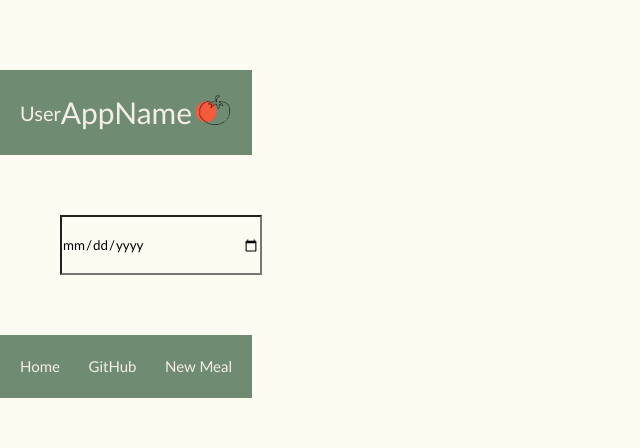
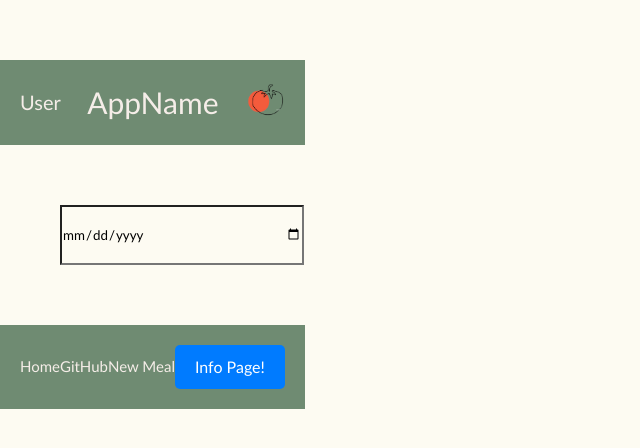
Before and after one commit to zomgbat/Project-2-React-Application, a React (Vite) app: page / in a window 1280 px wide. Shown: the part 166-614 px from the top of the page, without its empty margins (0-640 px from the left). Built offline with nearby package versions, Linux system fonts and the light colour scheme.

Commit message:
infopage basics added

```diff
--- a/src/App.jsx
+++ b/src/App.jsx
@@ -10,7 +10,7 @@ import Footer from './Components/Footer'
 import Header from './Components/Header'
 import { useState, useEffect } from 'react'
 import { useLocation } from 'react-router-dom'
-
+import Info from './Pages/Info'
 
 
 function App() {
@@ -49,6 +49,7 @@ function App() {
         <Route path='/about' element={<AboutPage />} />
         <Route path='/custom-meal' element={<CustomMealPage />} />
         <Route path='/user' element={<UserPage />} />
+        <Route path='/info' element={<Info />} />
       </Routes>
       <Footer />
     </>
--- a/src/Components/Footer.jsx
+++ b/src/Components/Footer.jsx
@@ -7,6 +7,8 @@ function Footer () {
         <Link className='footerHome' to="/"> Home </Link>
         <a className='footerGit' href="https://github.com/zomgbat/Project-2-React-Application"> GitHub </a>
         <Link className='footerNew' to="/custom-meal"> New Meal </Link>
+        <Link className="infoButton" to="/info">Info Page!</Link>
+
         </div>
     )
 }
--- /dev/null
+++ b/src/Pages/Info.jsx
@@ -0,0 +1,31 @@
+import { Link } from "react-router-dom";
+import '../styles/Info.css';
+
+
+function InfoPage() {
+    return (
+        <div className="infoPageContainer">
+            <h1>How to use... </h1>
+            <p>
+
+            This app. provides an easy way to <b> monitor your calories consumed per day, and the types of foods you have been eating (i.e fruit and veg.). </b>
+
+                <br></br>
+                <br></br>
+
+                By automatically calculating your calorie count, based on your entered amount, as well as your target number of a certain food type.
+
+                <br></br>
+                <br></br>
+
+                Simply, add meals on the Dashboard (or add customized meals to the New Meal Page). Use the calendar to check your consumed meals and calorie count for any day.
+
+                <br></br>
+                <br></br>
+            </p>
+            <img className="infoImage" src="../src/images/info.jpg" alt="Info Sheet" />
+        </div>
+    );
+}
+
+export default InfoPage;
--- /dev/null
+++ b/src/styles/Info.css
@@ -0,0 +1,39 @@
+/* Container to hold your items
+
+
+Will need to add MEDIA QUERIES LATER*/
+
+
+
+.container {
+    max-width: 750px; /* Maximum width */
+    margin: 0 auto; /* Centering the container */
+    padding: 20px; /* Add some padding inside the container */
+    display: flex; /* Using flexbox to arrange child elements */
+    flex-wrap: wrap; /* Allow items to wrap if not enough space */
+    justify-content: space-between; /* Space out items */
+  }
+
+  .infoButton {
+    display: inline-block;
+    padding: 10px 20px;
+    background-color: #007bff; /* Bootstrap primary color */
+    color: white;
+    text-align: center;
+    text-decoration: none;
+    border: none;
+    border-radius: 5px;
+    font-size: 16px;
+    cursor: pointer;
+    transition: background-color 0.2s ease-in-out;
+  }
+
+  .infoButton:hover {
+    background-color: #0056b3; /* A slightly darker blue */
+  }
+
+  .infoImage {
+    max-width: 100%; /* Make images responsive */
+    height: auto; /* Maintain aspect ratio */
+    margin-bottom: 20px; /* Space below images */
+  }
```
Also changed, not shown: src/images/info.jpg (added).
